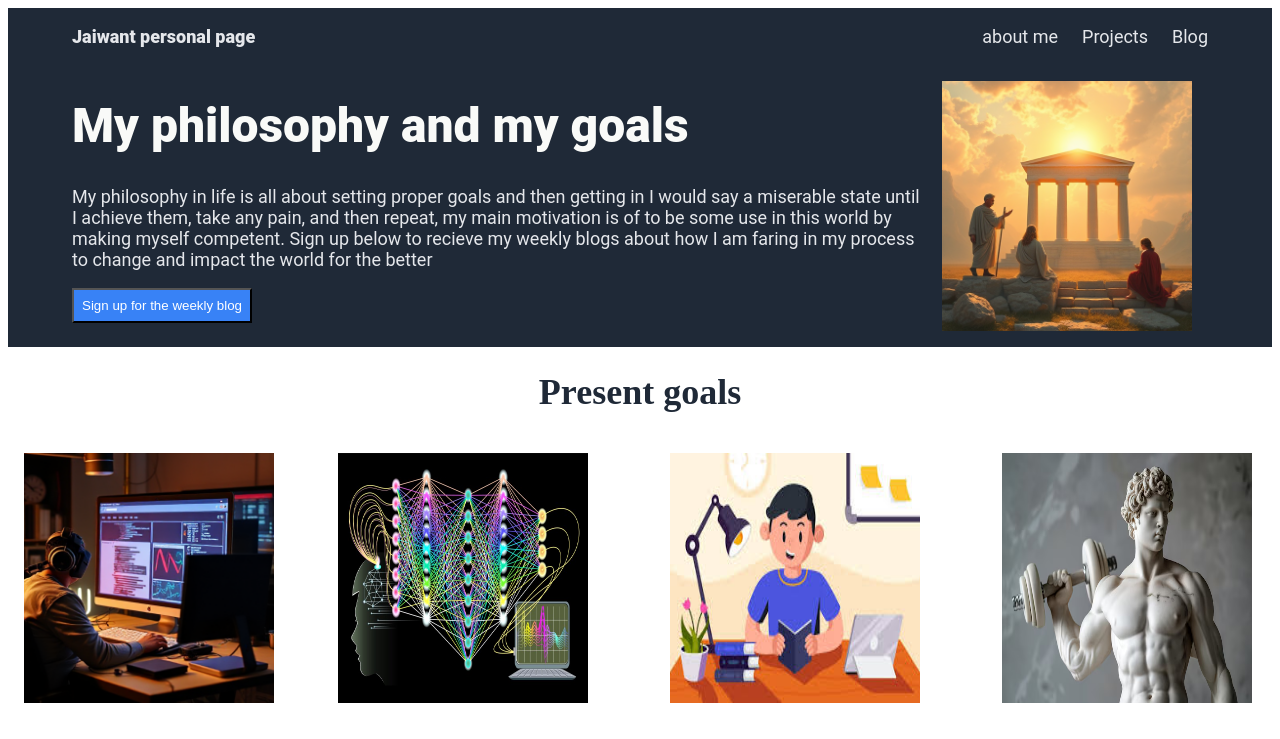
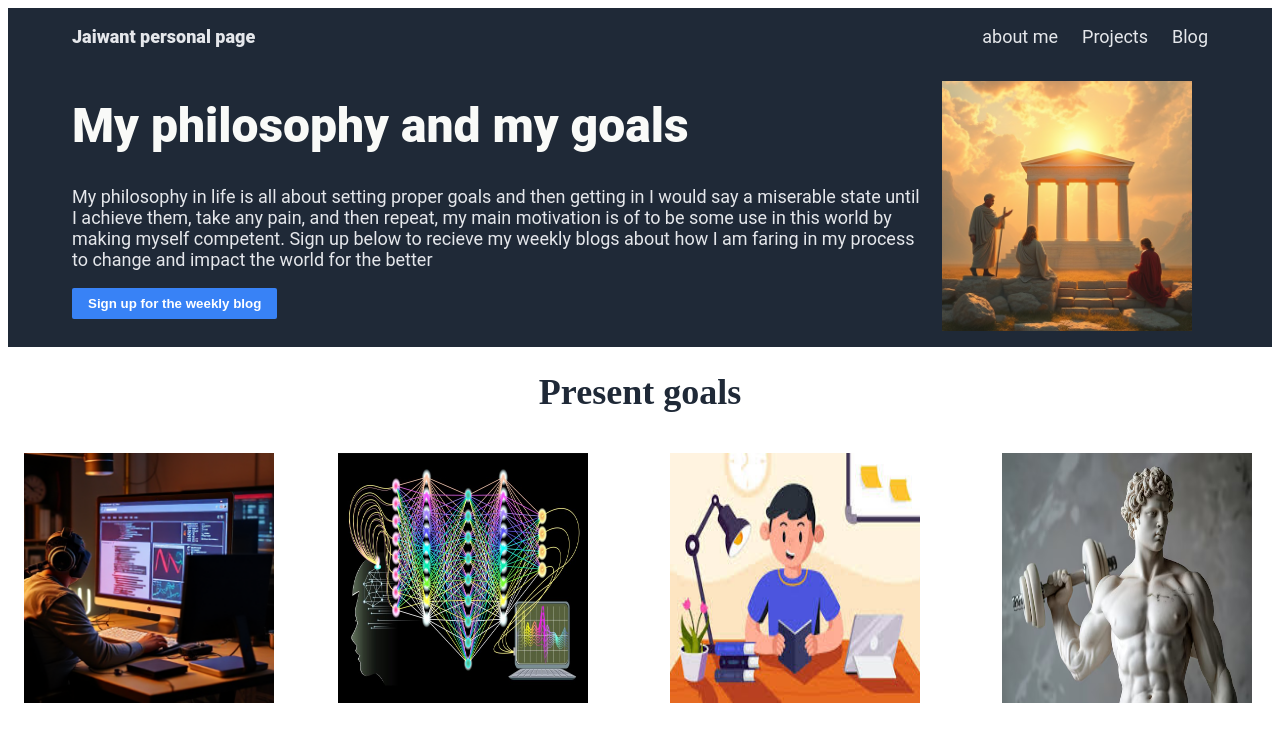
Before and after one commit to probott2op/landing-page, a plain HTML site: page index.html in a window 1280 px wide. Shown: the top 739 px of the page. Drawn offline with Linux system fonts and the light colour scheme.

Commit message:
Styled the buttons for :hover

```diff
--- a/style.css
+++ b/style.css
@@ -52,7 +52,10 @@ a{
 .button-1{
     background-color: #3882F6;
     color: white;
-    padding: 8px;
+    padding: 8px 16px;
+    border-radius: 2px;
+    border: none;
+    font-weight: 900;
 }
 img
 {
@@ -148,3 +151,10 @@ img
     font-weight: 900;
     font-size: 24px;
 }
+button{
+    cursor: pointer;
+}
+button:hover{
+    box-shadow: 0 6px 12px rgba(0, 0, 0, 0.2);
+    transform: scale(1.1);
+}
```
